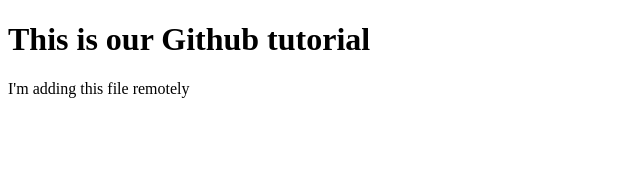
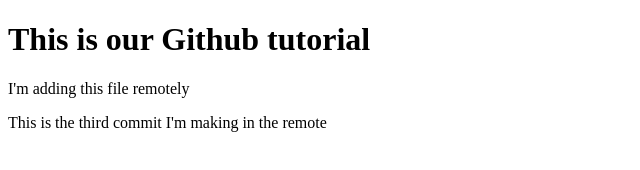
Before and after one commit to errortax/any_tutorial, a plain HTML site: page index.html in a window 1280 px wide. Shown: the whole page, without its empty margins (0-640 px from the left). Drawn offline with Linux system fonts and the light colour scheme.

Commit message:
third update index.html

```diff
--- a/index.html
+++ b/index.html
@@ -8,5 +8,6 @@
 <body>
     <h1>This is our Github tutorial</h1>
     <p>I'm adding this file remotely</p>
+    <p>This is the third commit I'm making in the remote</p>
 </body>
 </html>
```
